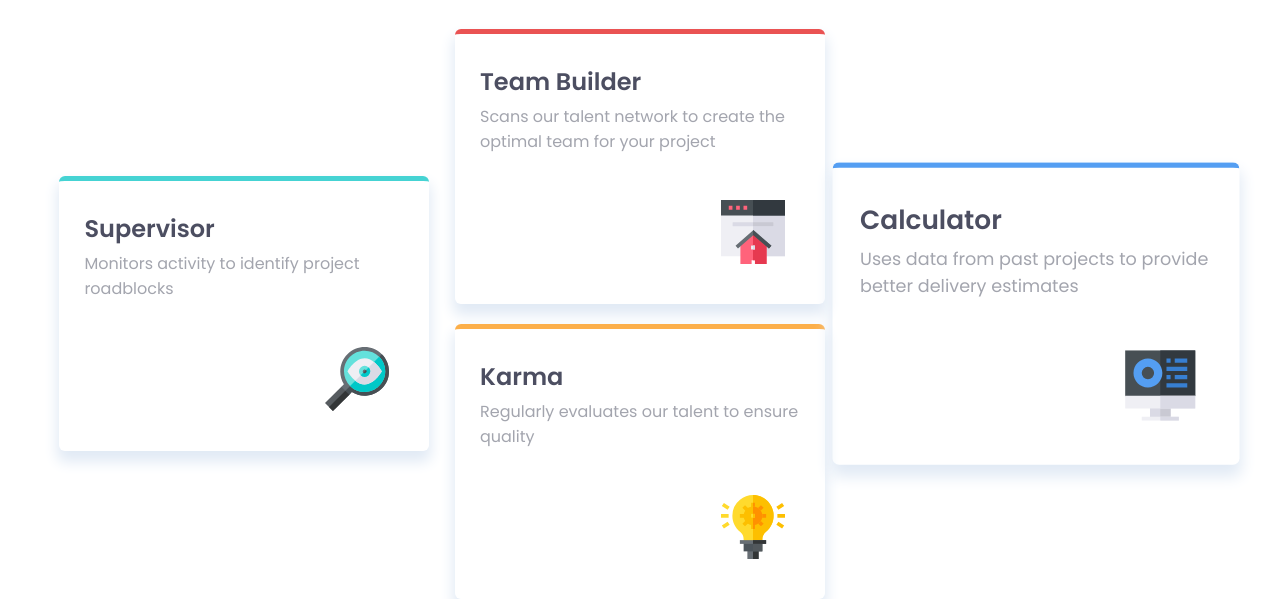
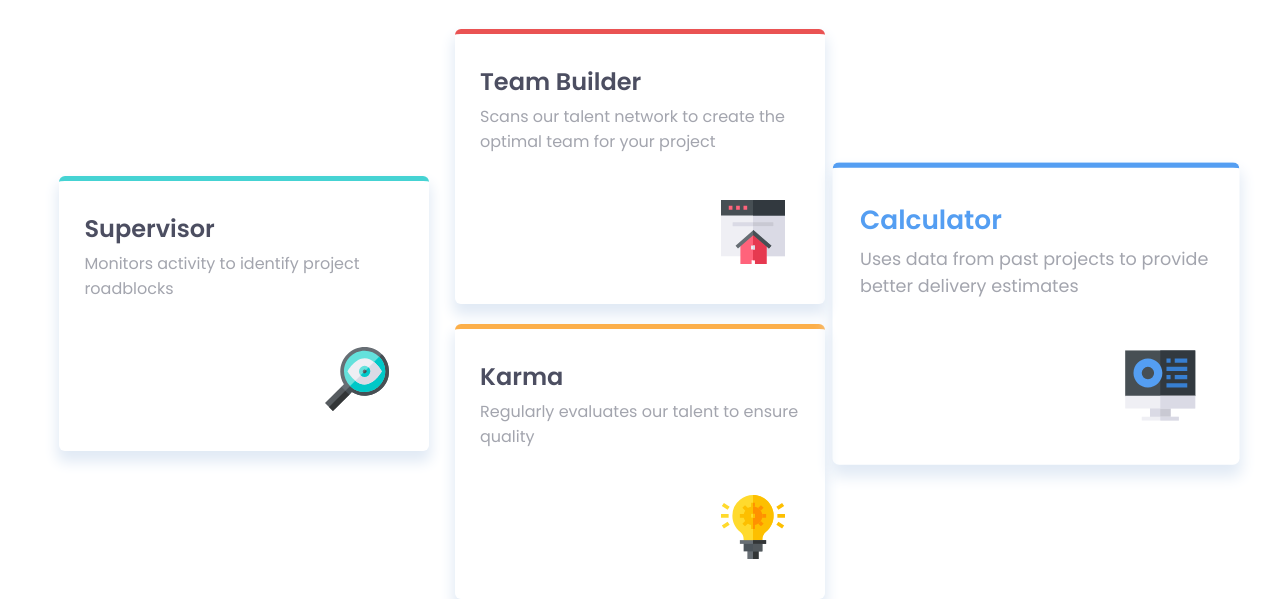
Before and after one commit to nirglus/four-card-feature-section-master, a plain HTML site: page index.html in a window 1280 px wide. In both pictures the pointer is over the element "Calculator". Shown: the part 278-877 px from the top of the page. Drawn offline with Linux system fonts and the light colour scheme.

Commit message:
add hover to calc

```diff
--- a/css/style.css
+++ b/css/style.css
@@ -73,6 +73,9 @@ header{
 .calc{
     border-color: hsl(212, 86%, 64%);
 }
+.calc:hover h2{
+    color: hsl(212, 86%, 64%);
+}
 .card:hover{
     cursor: pointer;
     transform: scale(1.1);
```
